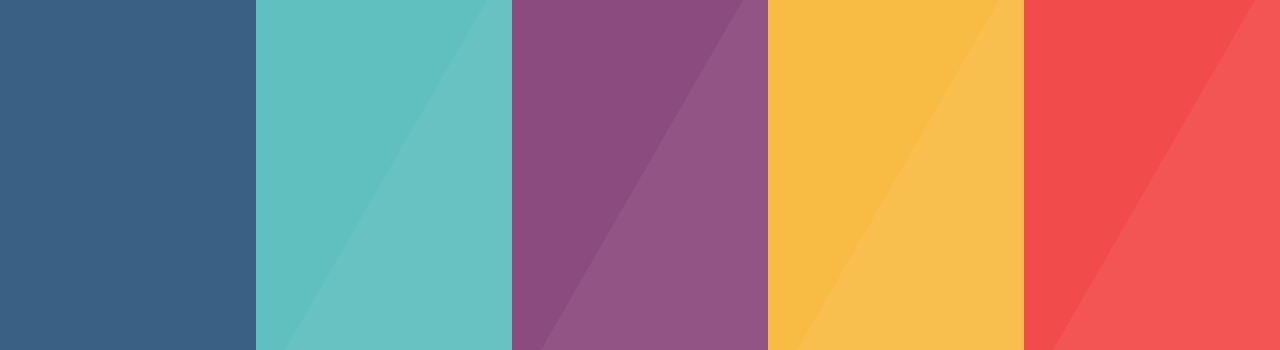
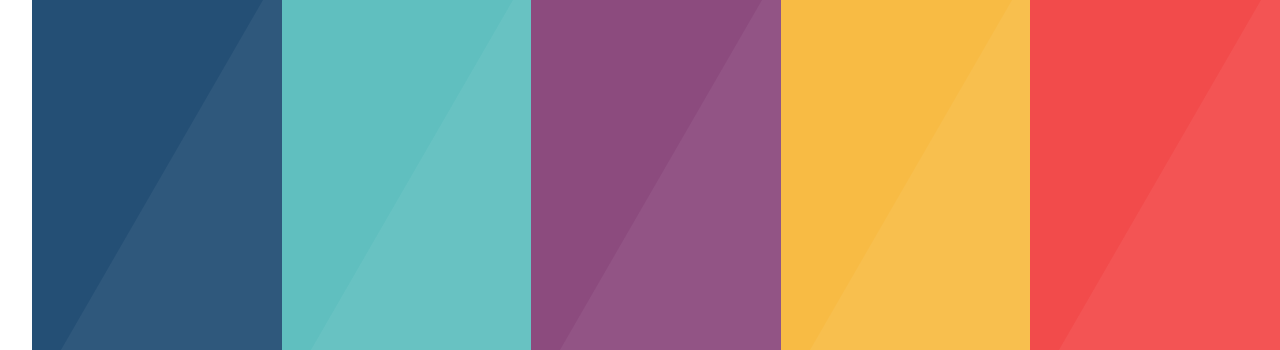
Before and after one commit to kamrade/expanding-column-layout, a website: page dev/index.html in a window 1280 px wide. Shown: the top 350 px of the page. Drawn offline with Linux system fonts and the light colour scheme.

Commit message:
process...

```diff
--- a/dev/css/style.css
+++ b/dev/css/style.css
@@ -109,16 +109,22 @@ p {
   margin: 0 0 16px; }
 
 .app-container {
-  position: relative; }
+  position: relative;
+  width: 100vw;
+  height: 100vh; }
 
 .sidebar {
-  position: absolute; }
+  height: 100%;
+  width: 2rem;
+  background: #fff;
+  float: left; }
 
 .strips {
   min-height: 100vh;
   text-align: center;
   overflow: hidden;
-  color: white; }
+  color: white;
+  position: relative; }
   .strips__strip {
     will-change: width, left, z-index, height;
     position: absolute;
@@ -130,13 +136,13 @@ p {
     .strips__strip:nth-child(1) {
       left: 0; }
     .strips__strip:nth-child(2) {
-      left: 20vw; }
+      left: 20%; }
     .strips__strip:nth-child(3) {
-      left: 40vw; }
+      left: 40%; }
     .strips__strip:nth-child(4) {
-      left: 60vw; }
+      left: 60%; }
     .strips__strip:nth-child(5) {
-      left: 80vw; }
+      left: 80%; }
     .strips__strip:nth-child(1) .strip__content {
       background: #244F75;
       -webkit-transform: translate3d(-100%, 0, 0);
--- a/src/sass/modules/_layout.scss
+++ b/src/sass/modules/_layout.scss
@@ -1,10 +1,14 @@
 .app-container {
   position: relative;
+  width: 100vw;
+  height: 100vh;
 }
 
 .sidebar {
-  position: absolute;
-
+  height: 100%;
+  width: $sidebar-width;
+  background: $color-panel;
+  float: left;
 }
 
 .strips {
@@ -12,6 +16,7 @@
   text-align: center;
   overflow: hidden;
   color: white;
+  position: relative;
 
   &__strip {
     will-change: width, left, z-index, height;
@@ -27,19 +32,19 @@
     }
 
     &:nth-child(2) {
-      left: 20vw;
+      left: 20%;
     }
 
     &:nth-child(3) {
-      left: 40vw;
+      left: 40%;
     }
 
     &:nth-child(4) {
-      left: 60vw;
+      left: 60%;
     }
 
     &:nth-child(5) {
-      left: 80vw;
+      left: 80%;
     }
 
     &:nth-child(1) {
--- a/src/sass/modules/_settings.scss
+++ b/src/sass/modules/_settings.scss
@@ -3,3 +3,7 @@ $color2: #60BFBF;
 $color3: #8C4B7E;
 $color4: #F8BB44;
 $color5: #F24B4B;
+
+$color-panel: #fff;
+
+$sidebar-width: 2rem;
```
Also changed, not shown: dev/index.html (+14 -1 lines), src/index.html (+14 -1 lines), src/js/main.js (+8 -0 lines), dev/js/bundle.js, dist/index.html.
